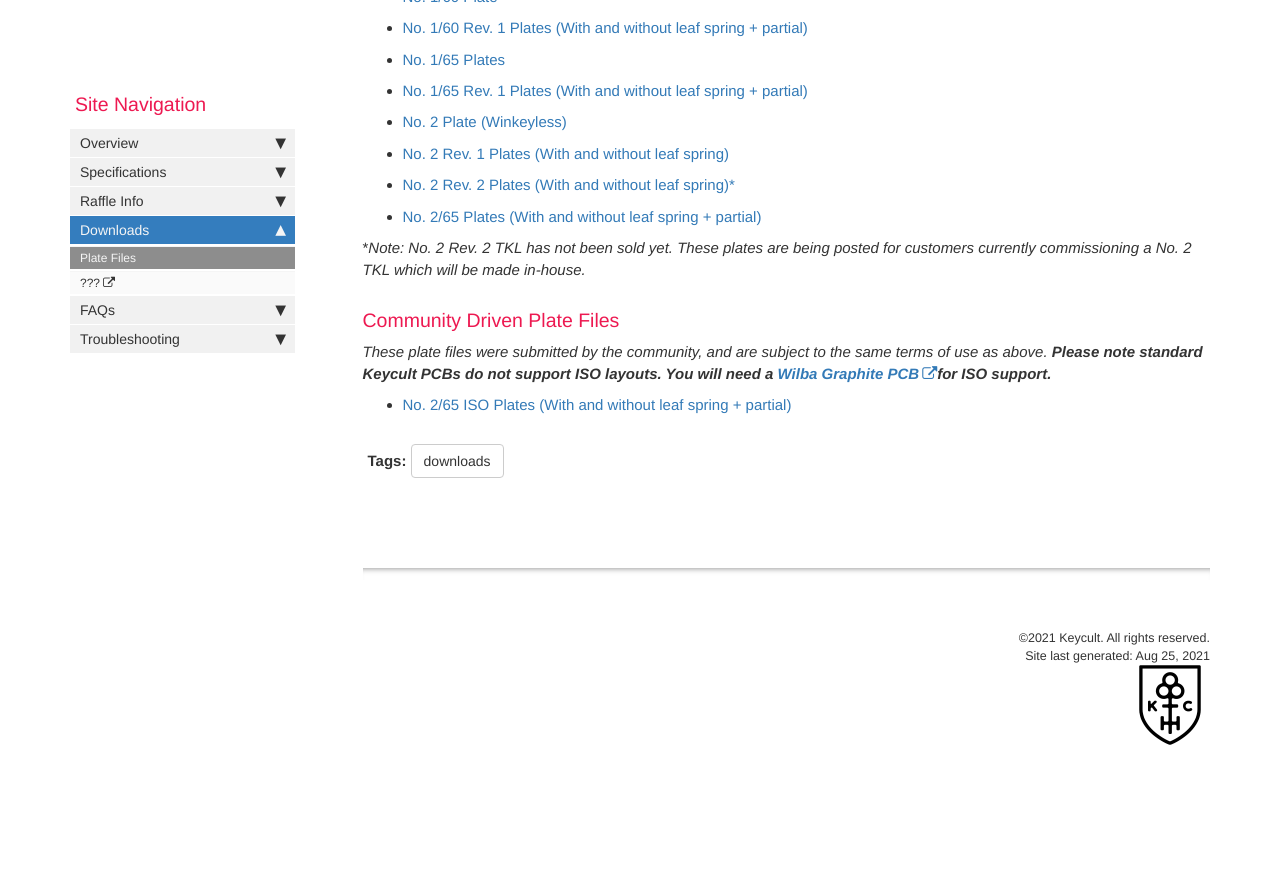
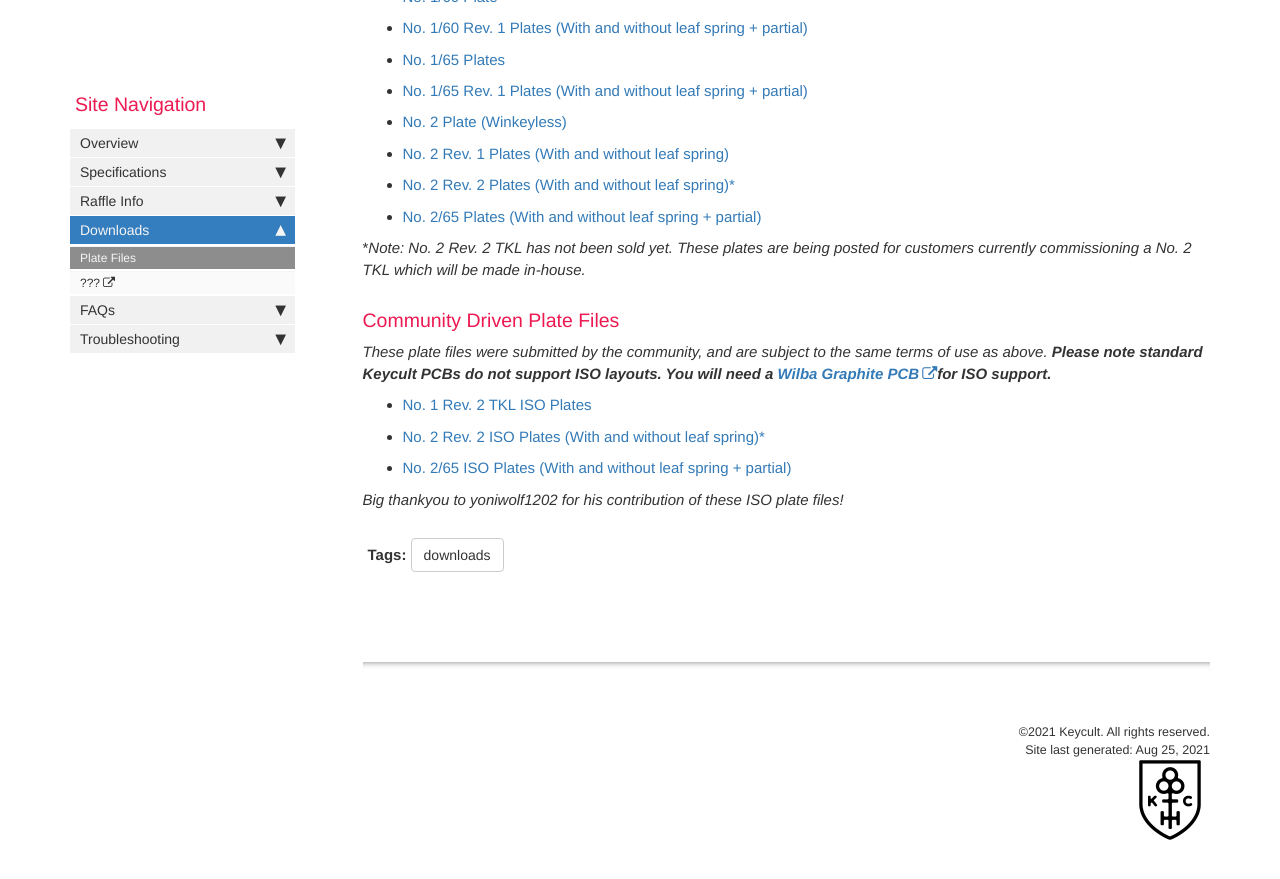
Before and after one commit to keycult/keycult-resources, a Jekyll site: the page built from pages/mydoc/downloads_plate_files.md, in a window 1280 px wide and 900 px high, scrolled down 818 px. Shown: the top 879 px of the window. Built offline with Jekyll 4.4.1, drawn with Linux system fonts in a browser that asks for light colours; comment, search, counter and statistics services are not loaded; before the commit the page ends 1623 px from its top, so only the background shows below that.

Commit message:
Add more iso plates

```diff
--- a/pages/mydoc/downloads_plate_files.md
+++ b/pages/mydoc/downloads_plate_files.md
@@ -41,4 +41,8 @@ _These plate files are released by Keycult directly_
 
 _These plate files were submitted by the community, and are subject to the same terms of use as above. **Please note standard Keycult PCBs do not support ISO layouts. You will need a [Wilba Graphite PCB](https://keycult.com/collections/accessories/products/graphite-pcbs)for ISO support.**_
 
+* [No. 1 Rev. 2 TKL ISO Plates](/plate_files/No1Rev2TKL-Plate_ISO.zip)
+* [No. 2 Rev. 2 ISO Plates (With and without leaf spring)*](/plate_files/No2Rev2-Plates_ISO.zip)
 * [No. 2/65 ISO Plates (With and without leaf spring + partial)](/plate_files/No265-Plates-ISO.zip)
+
+_Big thankyou to yoniwolf1202 for his contribution of these ISO plate files!_
```
Also changed, not shown: 2 other files.
